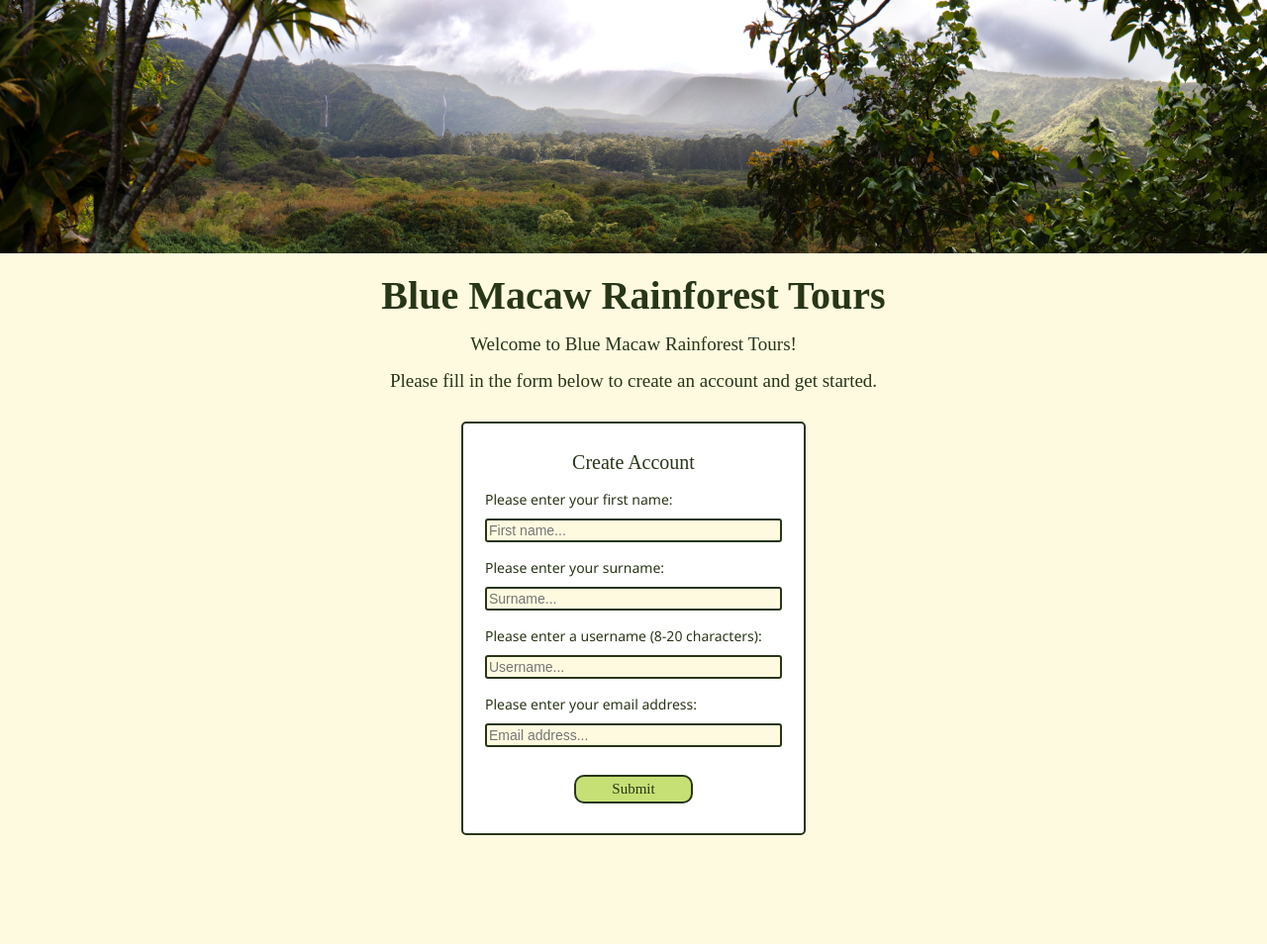
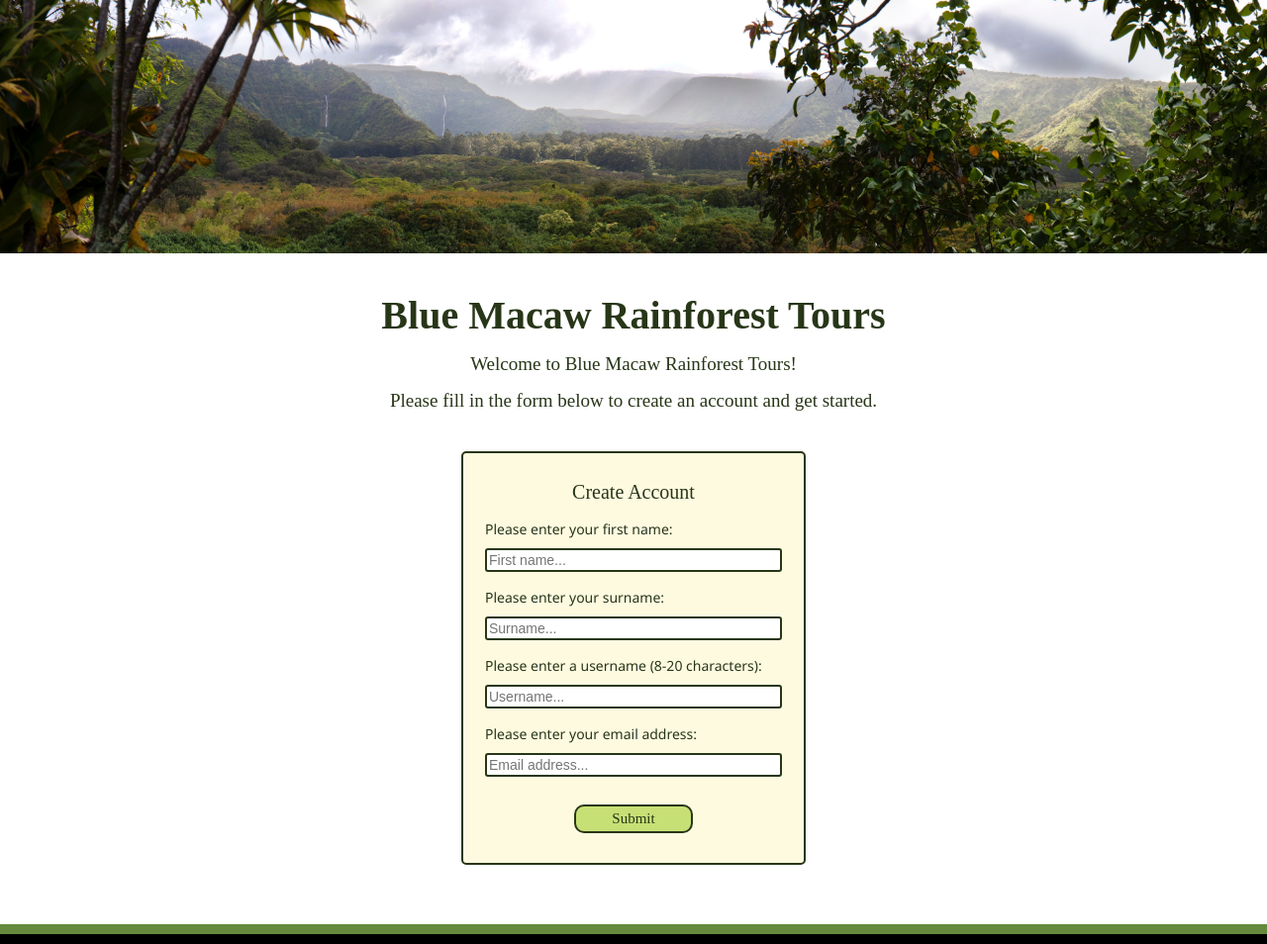
Before and after one commit to gcpearse/account-creation-form, a plain HTML site: page account-creation/index.html in a window 1280 px wide. Shown: the top 954 px of the page at 99% size. Before the commit the page ends 874 px from the top, so only its background shows below. Drawn offline with Linux system fonts and the light colour scheme; a web font is replaced by a local one.

Commit message:
adds border-top to footer, increases margin sizes, changes colour scheme

```diff
--- a/account-creation/styles.css
+++ b/account-creation/styles.css
@@ -1,6 +1,6 @@
 * {
   margin: 0;
-  background: #FEFAE0;
+  background: white;
 }
 
 body {
@@ -14,6 +14,7 @@ body {
 }
 
 #hero-img {
+  margin-bottom: 20px;
   max-height: 20vw;
   min-width: 100%;
 }
@@ -34,18 +35,18 @@ body {
 form {
   display: flex;
   flex-direction: column;
-  margin: 30px auto;
+  margin: 40px auto 60px;
   border: 2px solid #283618;
   border-radius: 5px;
   padding: 16px 22px;
-  background: white;
+  background: #FEFAE0;
   max-width: 300px;
   text-align: start;
 }
 
 #form-header {
   margin: 12px 0 14px 0;
-  background: white;
+  background: #FEFAE0;
   text-align: center;
   font-family: skranji;
   font-size: 20px;
@@ -53,7 +54,7 @@ form {
 
 .signup-label {
   margin: 2px 0;
-  background: white;
+  background: #FEFAE0;
   font-size: 14px;
 }
 
@@ -70,7 +71,7 @@ form {
   visibility: hidden;
   margin-top: 0;
   margin-bottom: 10px;
-  background: white;
+  background: #FEFAE0;
   font-size: 12px;
   color: rgb(220, 47, 47);
 }
@@ -90,3 +91,12 @@ form {
 #submit-btn:hover {
   cursor: pointer;
 }
+
+#submit-btn:active {
+  background: #d9e6b0;
+  cursor: pointer;
+}
+
+footer {
+  border-top: 20px ridge #283618;
+}
```
